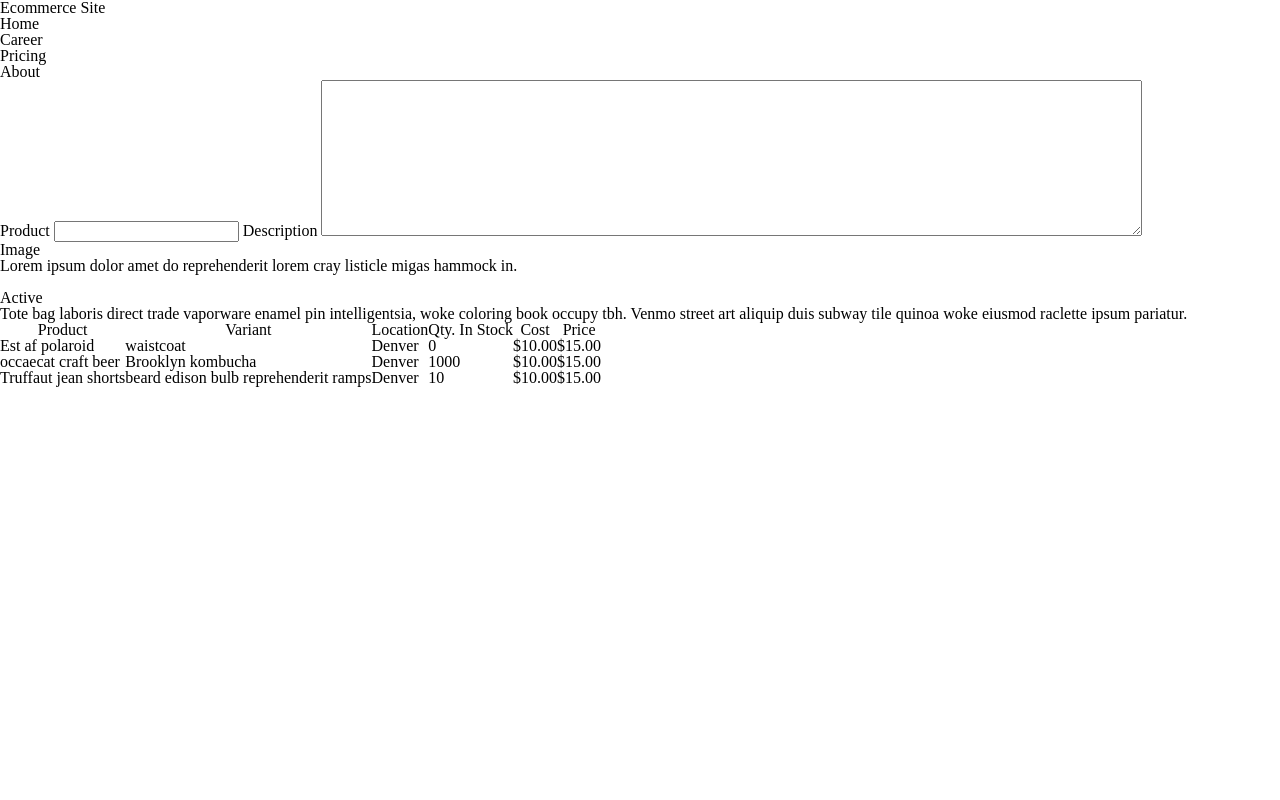
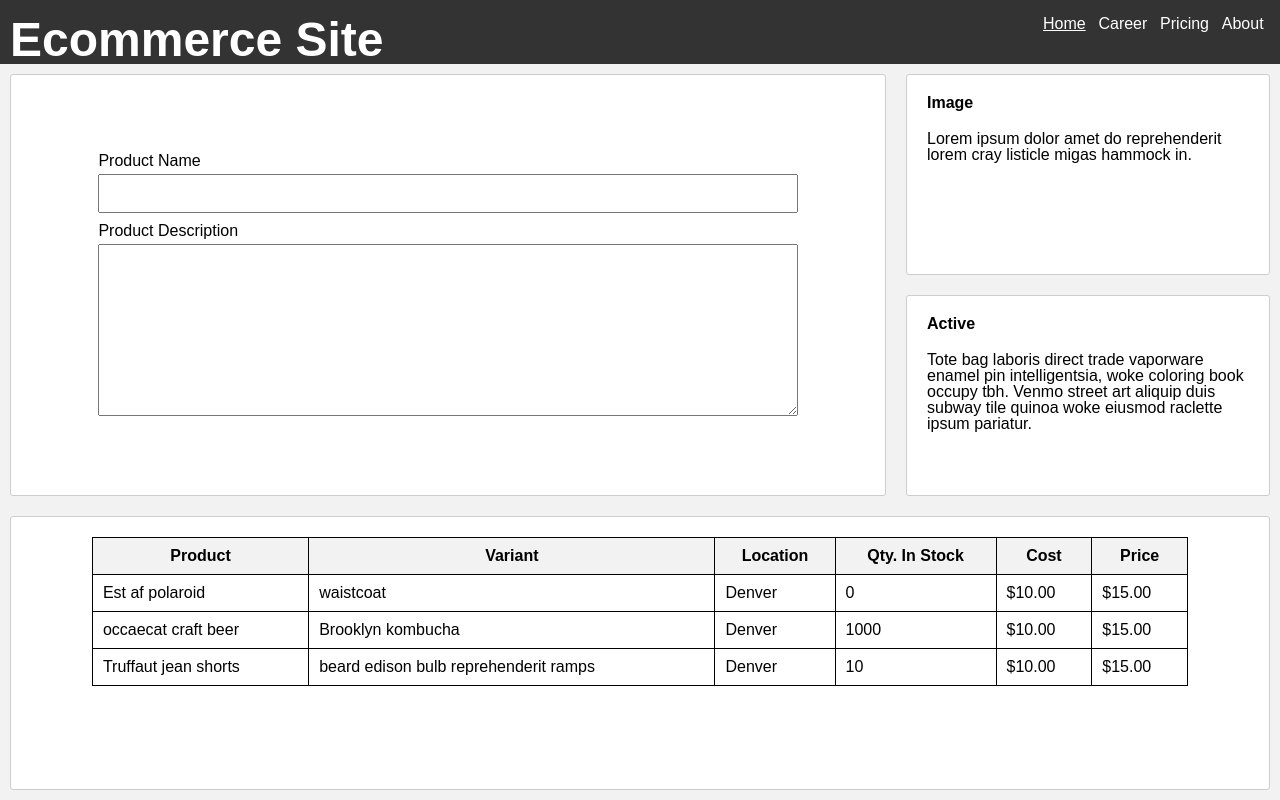
Before and after one commit to SamanthaLFreeman/cssPractice, a plain HTML site: page index.html in a window 1280 px wide. Drawn offline with Linux system fonts and the light colour scheme.

Commit message:
Style the table at the bottom of the page

```diff
--- a/index.html
+++ b/index.html
@@ -9,18 +9,24 @@
     <nav>
       <h1>Ecommerce Site</h1>
       <ul>
-        <li>Home</li>
+        <li id="home">Home</li>
         <li>Career</li>
         <li>Pricing</li>
         <li>About</li>
       </ul>
     </nav>
     <main>
-      <form>
-        <label>Product</label>
-        <input type="text" />
-        <label>Description</label>
-        <textarea rows="10" cols="100"></textarea>
+      <form class="form-container">
+        <div class="form-style">
+          <label
+            >Product Name
+            <input type="text" />
+          </label>
+          <label
+            >Product Description
+            <textarea rows="10" cols="100"></textarea>
+          </label>
+        </div>
       </form>
       <section class="image-container">
         <h2>Image</h2>
--- a/reset.css
+++ b/reset.css
@@ -88,7 +88,6 @@ video {
   padding: 0;
   border: 0;
   font-size: 100%;
-  font: inherit;
   vertical-align: baseline;
 }
 /* HTML5 display-role reset for older browsers */
--- a/styles.css
+++ b/styles.css
@@ -7,3 +7,112 @@ html {
 *:after {
   box-sizing: inherit;
 }
+
+* {
+  font-family: Arial, Helvetica, sans-serif;
+}
+
+nav {
+  background-color: rgba(0, 0, 0, 0.8);
+  color: #fff;
+  display: flex;
+  height: 8vh;
+  justify-content: space-between;
+}
+
+h1 {
+  align-self: flex-end;
+  font-size: 3em;
+  margin-left: 10px;
+}
+
+ul {
+  display: flex;
+  margin: 10px;
+}
+
+li {
+  margin: 0.4em;
+}
+
+#home {
+  text-decoration: underline;
+}
+
+main {
+  background-color: #f2f2f2;
+  display: grid;
+  grid-template-columns: 70% 30%;
+  grid-template-rows: 30% 30% 40%;
+  grid-template-areas:
+    "form image"
+    "form activeC"
+    "contentC contentC";
+  height: 92vh;
+}
+
+form,
+section {
+  background-color: #fff;
+  border: 1px solid #cdcdcd;
+  border-radius: 3px;
+}
+
+.form-style {
+  margin: auto;
+  width: 80%;
+}
+
+label {
+  display: flex;
+  flex-direction: column;
+  margin: 10px 0;
+}
+
+form {
+  display: flex;
+  grid-area: form;
+  margin: 10px;
+}
+
+input,
+textarea {
+  margin-top: 5px;
+  padding: 10px;
+}
+
+.image-container {
+  grid-area: image;
+  margin: 10px;
+}
+
+.active-container {
+  grid-area: activeC;
+  margin: 10px;
+}
+
+.content-container {
+  grid-area: contentC;
+  margin: 10px;
+  padding: 20px;
+}
+
+h2,
+p {
+  margin: 20px;
+}
+
+table {
+  margin: auto;
+  width: 90%;
+}
+
+thead {
+  background-color: #f2f2f2;
+}
+
+th,
+td {
+  padding: 10px;
+  border: solid 1px #000;
+}
```
